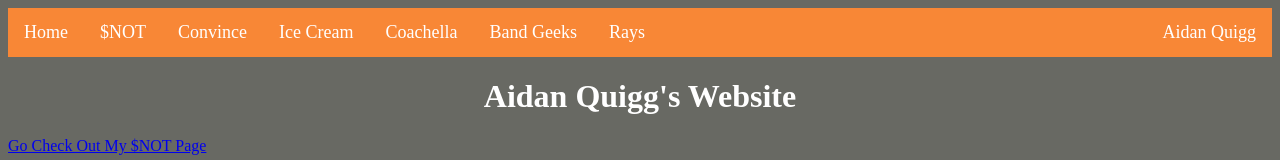
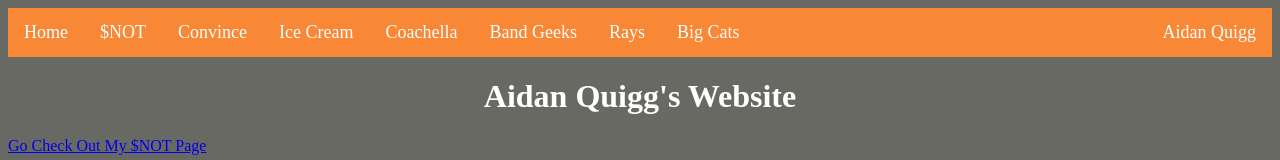
Before and after one commit to WVCS/index-aidanquigg, a plain HTML site: page index.html in a window 1280 px wide. Shown: the top 160 px of the page. Drawn offline with Linux system fonts and the light colour scheme.

Commit message:
added to nav

```diff
--- a/index.html
+++ b/index.html
@@ -16,6 +16,7 @@
   <li><a href="Event/Home.html">Coachella</a></li>
   <li><a href="Band/home.html">Band Geeks</a></li>
     <li><a href="Place/home.html">Rays</a></li>
+    <li><a href="Brand/home.html">Big Cats</a></li>
   <li style="float:right"><a class="active" <a href="#Aidan Quigg">Aidan Quigg</a></li>
   </ul>
   <h1> Aidan Quigg's Website </h1>
```
